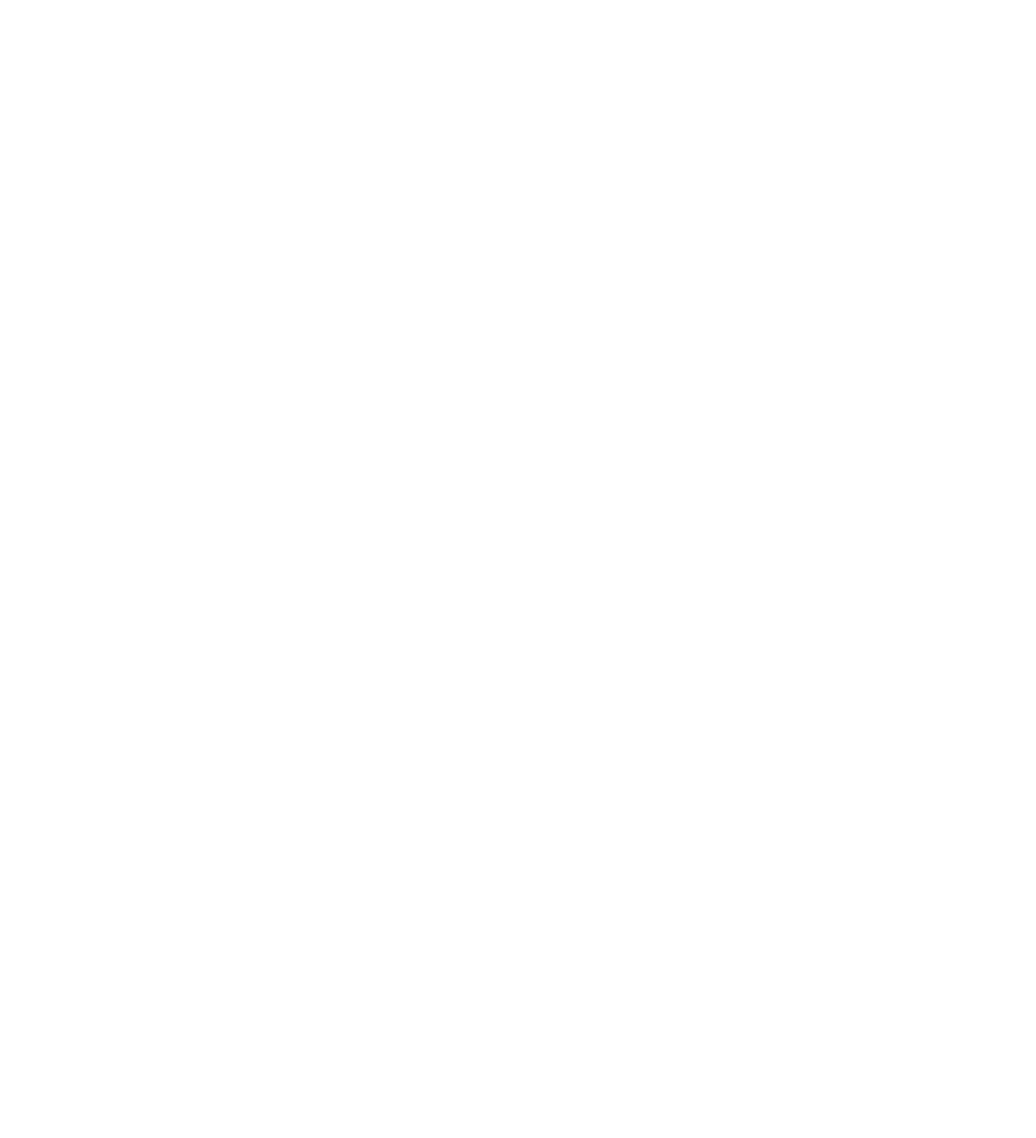
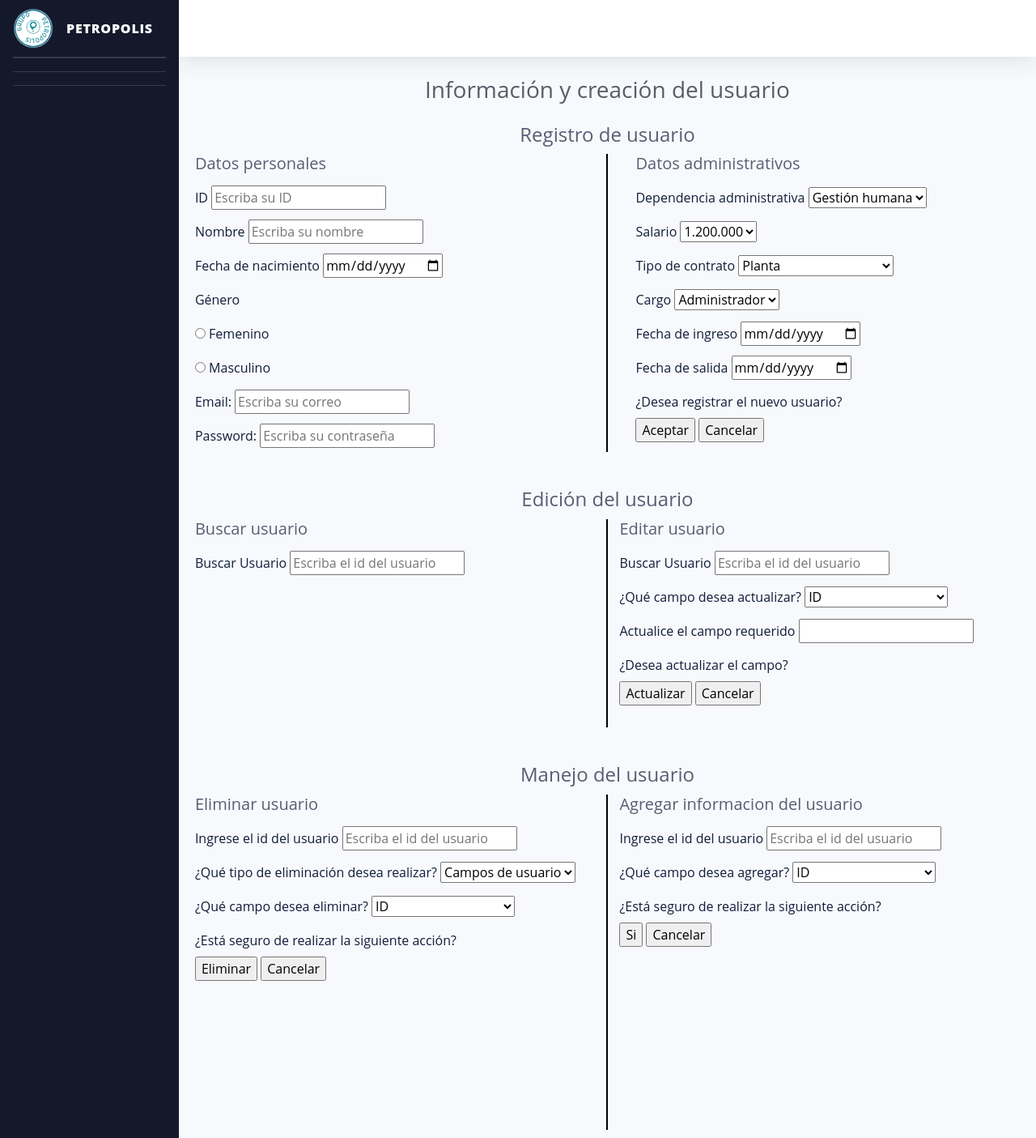
Before and after one commit to cedafiso/petropolis, a Flask app: page /dashboard_admi in a window 1280 px wide. Before the commit the page is empty. Shown: the whole page at 81% size. Before the commit the page ends 800 px from the top, so only its background shows below. Run offline with Flask 2, Linux system fonts and the light colour scheme; some libraries are stand-ins or nearby versions.

Commit message:
Dashboard administrativo completo
El dash admi ya está listo con su respectivo login, crud y contenido

```diff
--- a/static/css/style.css
+++ b/static/css/style.css
@@ -301,6 +301,7 @@ th {
       column-gap: 30px;
       column-rule: 2px solid rgb(0, 0, 0);
 
+
   }
   .user_creation label{
       text-align: center;
--- a/templates/Dashboard/dashboard_admi.html
+++ b/templates/Dashboard/dashboard_admi.html
@@ -0,0 +1,322 @@
+<!DOCTYPE html>
+<html lang="en">
+  <head>
+    <meta charset="utf-8" />
+    <meta http-equiv="X-UA-Compatible" content="IE=edge" />
+    <meta
+      name="viewport"
+      content="width=device-width, initial-scale=1, shrink-to-fit=no"
+    />
+    <meta name="description" content="" />
+    <meta name="author" content="" />
+
+    <title>Petropolis</title>
+
+    <!-- Custom fonts for this template-->
+    <script
+      src="https://kit.fontawesome.com/966b7cffcc.js"
+      crossorigin="anonymous"
+    ></script>
+    <link
+      href="https://fonts.googleapis.com/css?family=Nunito:200,200i,300,300i,400,400i,600,600i,700,700i,800,800i,900,900i"
+      rel="stylesheet"
+    />
+    <!-- Custom styles for this template-->
+    <link rel="stylesheet" href='{{ url_for("static", filename="css/sb-admin-2.min.css")}}' />
+    <link rel="stylesheet" href='{{ url_for("static", filename="css/style.css")}}' />
+  </head>
+
+  <body id="page-top">
+    <!-- Page Wrapper -->
+    <div id="wrapper">
+      <!-- Sidebar -->
+      <ul
+        class="navbar-nav bg-gradient-primary sidebar sidebar-dark accordion"
+        id="accordionSidebar"
+      >
+        <!-- Sidebar - Brand -->
+        <a
+          class="sidebar-brand d-flex align-items-center justify-content-center"
+          href="../Informacion/informacion.html"
+        >
+          <div class="sidebar-brand-icon">
+            <img
+              width="50"
+              height="50"
+              class="ImgLogo"
+              src='{{ url_for("static", filename="media/logo.png")}}'
+              alt="Logo"
+            />
+          </div>
+          <div class="sidebar-brand-text mx-3">Petropolis</div>
+        </a>
+
+        <!-- Divider -->
+        <hr class="sidebar-divider my-0" />
+
+        <!-- Nav Item - Dashboard -->
+
+
+        <!-- Divider -->
+        <hr class="sidebar-divider" />
+        <!-- Nav Item - Utilities Collapse Menu -->
+
+        <!-- Nav Item - Tables -->
+        <!-- Divider -->
+        <hr class="sidebar-divider" />
+        <!-- Nav Item - Tables -->
+
+        <!-- Divider -->
+        <hr class="sidebar-divider d-none d-md-block" />
+        <!-- Nav Item - Tables -->
+
+
+        <!-- Sidebar Toggler (Sidebar) -->
+        <div class="text-center d-none d-md-inline">
+
+        </div>
+      </ul>
+      <!-- End of Sidebar -->
+
+      <!-- Content Wrapper -->
+      <div id="content-wrapper" class="d-flex flex-column">
+        <!-- Main Content -->
+        <div id="content">
+          <!-- Topbar -->
+          <nav
+            class="
+              navbar navbar-expand navbar-light
+              bg-white
+              topbar
+              mb-4
+              static-top
+              shadow
+            "
+          >
+            <!-- Sidebar Toggle (Topbar) -->
+            <button
+              id="sidebarToggleTop"
+              class="btn btn-link d-md-none rounded-circle mr-3"
+            >
+              <i class="fa fa-bars"></i>
+            </button>
+          </nav>
+          <!-- End of Topbar -->
+
+          <!-- Begin Page Content -->
+          <div class="container-fluid">
+            <!-- Page Heading -->
+
+            <h1 class="h3 mb-4 text-gray-800">Información y creación del usuario</h1>
+          </div>
+
+          <div class="user_creation">
+
+            <h4>Registro de usuario</h4>
+            <div class="columna">
+              <h5>Datos personales</h5>
+
+              <label for="ID">ID</label>
+              <input type="text" name="ID" id="ID"
+              placeholder="Escriba su ID"/>
+              <br/>
+
+              <label for="Nombre">Nombre</label>
+              <input type="text" name="Nombre" id="Nombre"
+              placeholder="Escriba su nombre"/> <br/>
+
+              <label for="Fecha de nacimiento">Fecha de nacimiento</label>
+              <input type="date" name="Fecha" id="Fecha"> <br/>
+
+              <label>Género</label><br>
+              <input type="radio" name="género" id="Femenino" value="Femenino">
+              <label for="Femenino">Femenino</label> <br>
+              <input type="radio" name="género" id="Masculino" value="Masculino">
+              <label for="Masculino">Masculino</label> <br>
+
+              <label for="Email">Email:</label>
+              <input type="email" id="Email" name="Email" required="true"
+              placeholder="Escriba su correo"/> <br/>
+
+              <label for="Password">Password:</label>
+              <input type="password" id="Password" name="Password" required="true"
+              placeholder="Escriba su contraseña"/>
+
+              <div class="datos_admi">
+              <h5>Datos administrativos</h5>
+
+              <label for="Dependencia">Dependencia administrativa</label>
+              <select name="Dependencia" id="Dependencia">
+                  <option value="Gestión humana">Gestión humana</option>
+                  <option value="Logística">Logística</option>
+                  <option value="Limpieza">Limpieza</option>
+              </select> <br>
+
+              <label for="Salario">Salario</label>
+              <select name="Salario" id="Salario">
+                <option value="1.200.000">1.200.000</option>
+                <option value="2.200.000">2.200.000</option>
+                <option value="4.000.000">4.000.000</option>
+              </select> <br>
+
+              <label for="Tipo de contrato">Tipo de contrato</label>
+              <select name="Tipo de contrato" id="Tipo de contrato">
+                <option value="Planta">Planta</option>
+                <option value="Prestación de servicios">Prestación de servicios</option>
+                <option value="Por cláusula">Por cláusula</option>
+              </select> <br>
+
+              <label for="Cargo">Cargo</label>
+              <select name="Cargo" id="Cargo">
+                <option value="Administrador">Administrador</option>
+                <option value="Contador">Contador</option>
+                <option value="Psicólogo">Psicólogo</option>
+              </select> <br>
+
+              <label for="Fecha de ingreso">Fecha de ingreso</label>
+              <input type="date" name="FechaIngreso" id="FechaIngreso"> <br/>
+
+              <label for="Fecha de salida">Fecha de salida</label>
+              <input type="date" name="FechaSalida" id="FechaSalida"> <br/>
+
+              <label>¿Desea registrar el nuevo usuario?</label> <br/>
+              <input type="button" name="Aceptar" id="Aceptar" value="Aceptar">
+              <input type="button" name="Aceptar" id="Aceptar" value="Cancelar">
+            </div>
+            </div>
+            <br/>
+          </div>
+          <div class="user_creation">
+            <h4>Edición del usuario</h4>
+            <div class="columna">
+              <div class="buscar_empleado">
+              <h5>Buscar usuario</h5>
+              <label for="Buscar">Buscar Usuario</label>
+              <input type="text" name="Buscar" id="Buscar"
+              placeholder="Escriba el id del usuario">
+              <br/>
+              </div>
+
+              <h5>Editar usuario</h5>
+              <label for="Buscar_user">Buscar Usuario</label>
+              <input type="text" name="Buscar_user" id="Buscar_user"
+              placeholder="Escriba el id del usuario">
+
+              <label for="Editar">¿Qué campo desea actualizar?</label>
+              <select name="Editar" id="Editar">
+                <option value="ID">ID</option>
+                <option value="Nombres">Nombres</option>
+                <option value="Email">Email</option>
+                <option value="Password">Password</option>
+                <option value="Fecha de nacimiento">Fecha de nacimiento</option>
+                <option value="Género">Género</option>
+                <option value="Dependencia">Dependencia</option>
+                <option value="Salario">Salario</option>
+                <option value="Tipo de contrato">Tipo de contrato</option>
+                <option value="Cargo">Cargo</option>
+                <option value="Fecha de ingreso">Fecha de ingreso</option>
+                <option value="Fecha de salida">Fecha de salida</option>
+              </select> <br>
+
+              <label for="Digite">Actualice el campo requerido</label>
+              <input type="text" name="Digite" id="Digite">
+              <label>¿Desea actualizar el campo?</label> <br/>
+              <input type="button" name="Actualizar" id="Actualizar" value="Actualizar">
+              <input type="button" name="Cancelar" id="Cancelar" value="Cancelar">
+            </div>
+          </div>
+<br/>
+          <div class="user_creation">
+            <h4>Manejo del usuario</h4>
+            <div class="columna">
+                <div class="eliminar_user">
+                  <h5>Eliminar usuario</h5>
+                  <label for="Buscar_user">Ingrese el id del usuario</label>
+                  <input type="text" name="Buscar_user" id="Buscar_user"
+                  placeholder="Escriba el id del usuario"> <br/>
+
+                  <label for="Eliminar">¿Qué tipo de eliminación desea realizar?</label>
+                  <select name="Eliminar" id="Eliminar">
+                    <option value="Campos de usuario">Campos de usuario</option>
+                    <option value="Total">Total</option>
+                  </select> <br>
+
+                  <label for="Eliminar">¿Qué campo desea eliminar?</label>
+                  <select name="Eliminar" id="Eliminar">
+                    <option value="ID">ID</option>
+                    <option value="Nombres">Nombres</option>
+                    <option value="Email">Email</option>
+                    <option value="Password">Password</option>
+                    <option value="Fecha de nacimiento">Fecha de nacimiento</option>
+                    <option value="Género">Género</option>
+                    <option value="Dependencia">Dependencia</option>
+                    <option value="Salario">Salario</option>
+                    <option value="Tipo de contrato">Tipo de contrato</option>
+                    <option value="Cargo">Cargo</option>
+                    <option value="Fecha de ingreso">Fecha de ingreso</option>
+                    <option value="Fecha de salida">Fecha de salida</option>
+                  </select> <br>
+                  <label>¿Está seguro de realizar la siguiente acción?</label> <br/>
+                  <input type="button" name="Eliminar" id="Eliminar" value="Eliminar">
+                  <input type="button" name="Cancelar" id="Cancelar" value="Cancelar">
+
+                  <div class="agregar_info">
+                    <h5>Agregar informacion del usuario</h5>
+                    <label for="agregar_info">Ingrese el id del usuario</label>
+                    <input type="text" name="agregar_info" id="agregar_info"
+                    placeholder="Escriba el id del usuario">
+
+                      <label for="Agregar">¿Qué campo desea agregar?</label>
+                      <select name="Editar" id="Editar">
+                      <option value="ID">ID</option>
+                      <option value="Nombres">Nombres</option>
+                      <option value="Email">Email</option>
+                      <option value="Password">Password</option>
+                      <option value="Fecha de nacimiento">Fecha de nacimiento</option>
+                      <option value="Género">Género</option>
+                      <option value="Dependencia">Dependencia</option>
+                      <option value="Salario">Salario</option>
+                      <option value="Tipo de contrato">Tipo de contrato</option>
+                      <option value="Cargo">Cargo</option>
+                      <option value="Fecha de ingreso">Fecha de ingreso</option>
+                      <option value="Fecha de salida">Fecha de salida</option>
+                    </select> <br>
+                    <label>¿Está seguro de realizar la siguiente acción?</label> <br/>
+                  <input type="button" name="si" id="si" value="Si">
+                  <input type="button" name="Cancelar" id="Cancelar" value="Cancelar">
+                </div>
+              </div>
+            </div>
+            </div>
+          </div>
+
+
+
+
+
+
+
+
+
+
+
+
+
+
+    <!-- Scroll to Top Button-->
+    <a class="scroll-to-top rounded" href="#page-top">
+      <i class="fas fa-angle-up"></i>
+    </a>
+
+    <!-- Bootstrap core JavaScript-->
+    <script src="../../assets/vendor/jquery/jquery.min.js"></script>
+    <script src="../../assets/vendor/bootstrap/js/bootstrap.bundle.min.js"></script>
+
+    <!-- Core plugin JavaScript-->
+    <script src="../../assets/vendor/jquery-easing/jquery.easing.min.js"></script>
+
+    <!-- Custom scripts for all pages-->
+    <script src="../../assets/js/sb-admin-2.min.js"></script>
+  </body>
+</html>
+<style></style>
```
